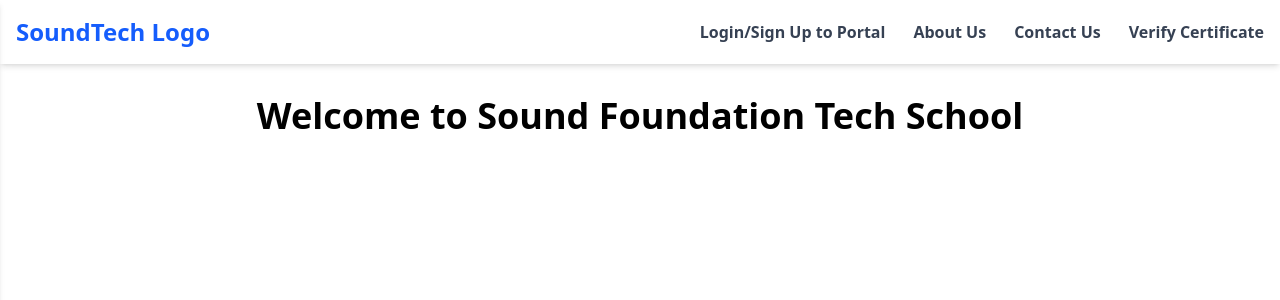
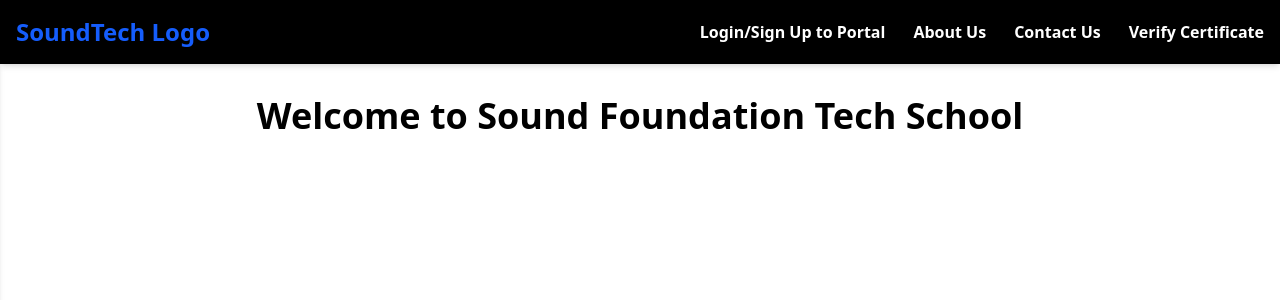
Before and after one commit to Cleve-keem/sfdt-frontend, a React (Vite) app: page / in a window 1280 px wide. Shown: the top 300 px of the page. Built offline with nearby package versions, Linux system fonts and the light colour scheme.

Commit message:
navbar created

```diff
--- a/src/components/Navbar.jsx
+++ b/src/components/Navbar.jsx
@@ -6,14 +6,14 @@ export default function Navbar() {
   const [isOpen, setIsOpen] = useState(false);
 
   return (
-    <nav className="bg-white shadow-md fixed top-0 left-0 w-full">
-      <div className="mx-auto px-4 ">
+    <nav className="bg-black shadow-md fixed top-0 left-0 w-full">
+      <div className="max-w-7xl mx-auto px-4 ">
         {/* Navbar Row */}
         <div className="flex justify-between items-center h-16">
           <div className="text-2xl font-bold text-blue-600">SoundTech Logo</div>
 
           {/* Desktop Menu */}
-          <div className="hidden md:flex space-x-7 text-gray-700 font-bold">
+          <div className="text-white hidden md:flex space-x-7 font-bold">
             <a href="#home" className="hover:text-blue-600">
               Login/Sign Up to Portal
             </a>
```
